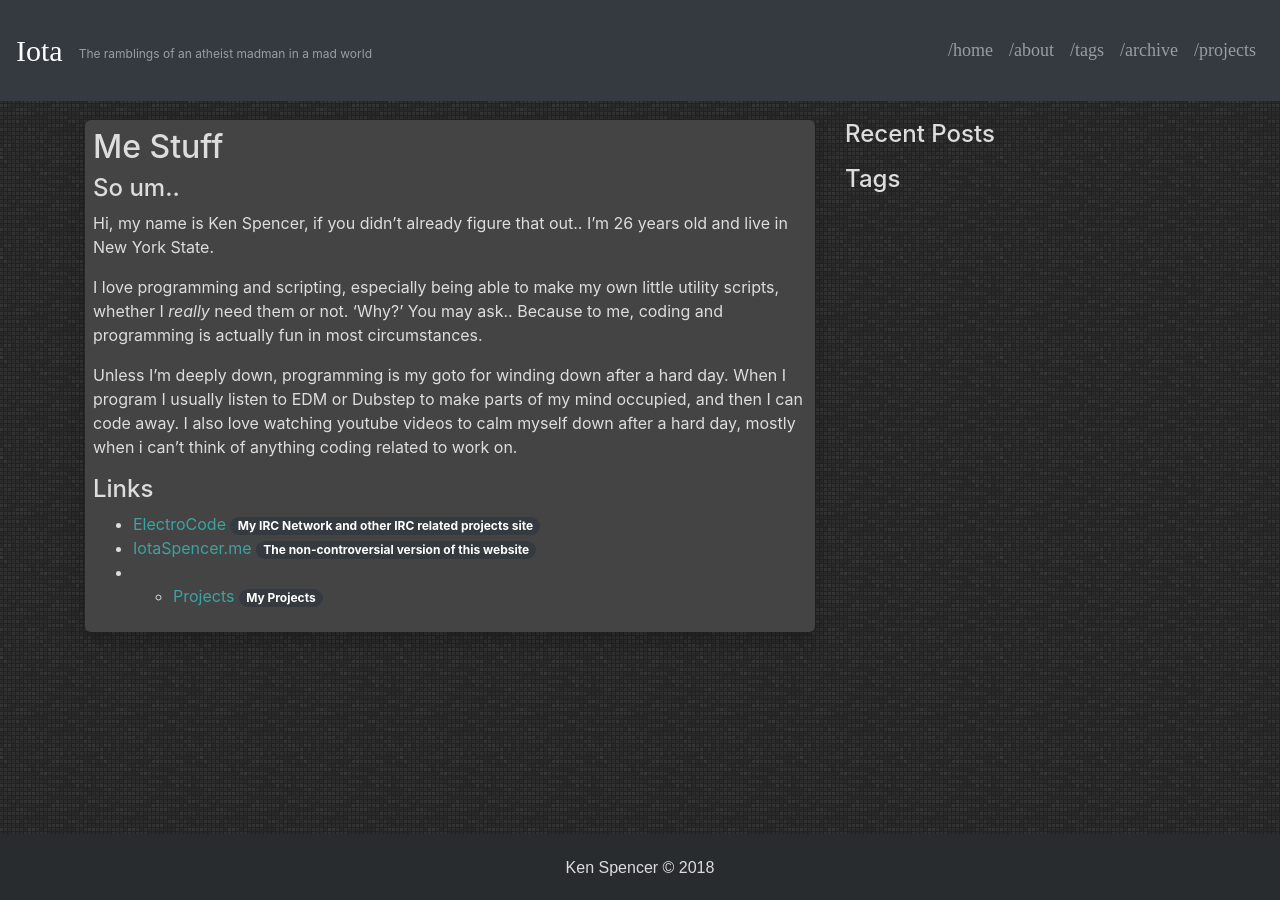
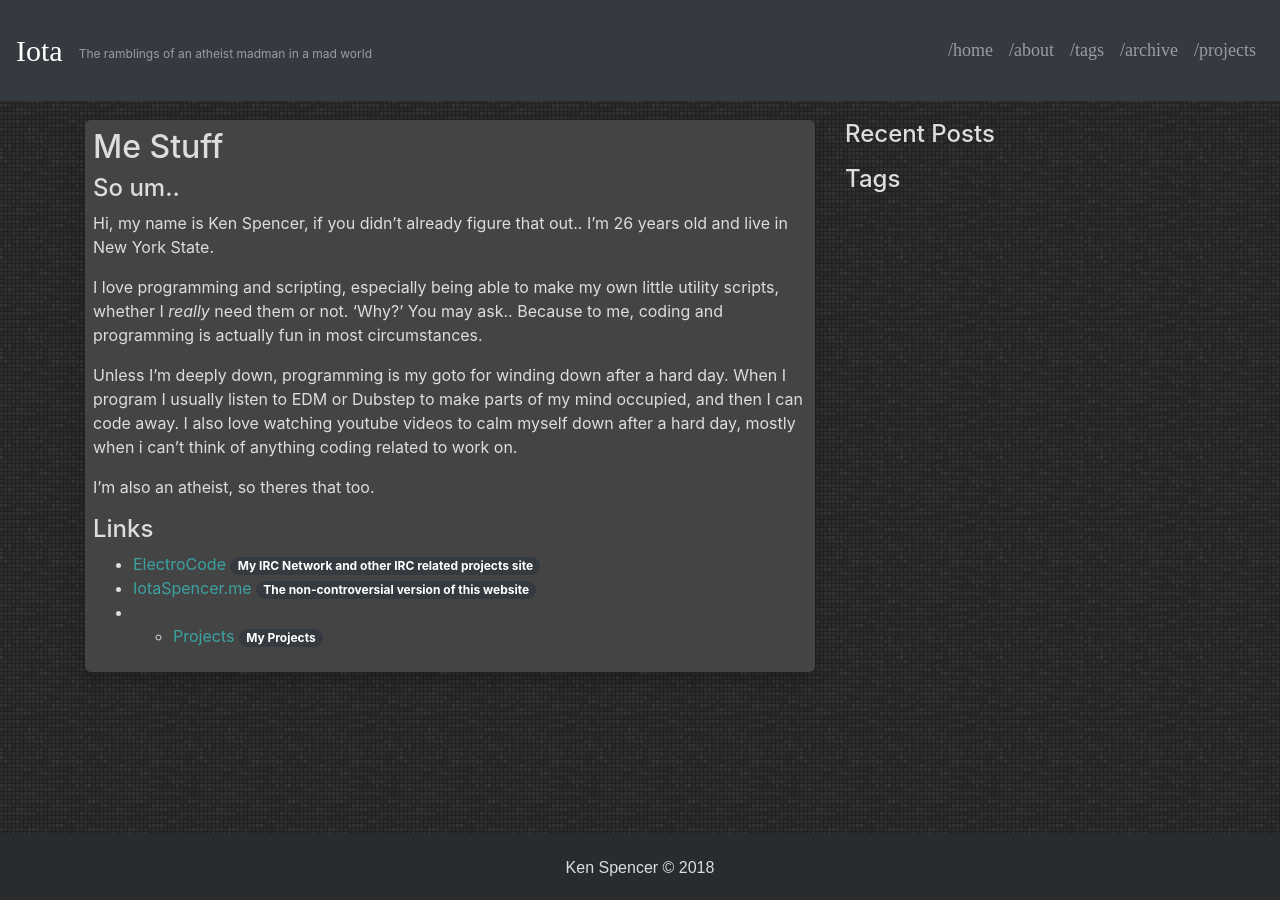
Before and after one commit to IotaSpencer/vent.iotaspencer.me, a Jekyll site: the page built from about.md, in a window 1280 px wide and 900 px high. Built offline with Jekyll 4.4.1, drawn with Linux system fonts in a browser that asks for light colours; nearby versions of some CDN libraries.

Commit message:
i'm an atheist hurray

```diff
--- a/about.md
+++ b/about.md
@@ -13,6 +13,7 @@ I love programming and scripting, especially being able to make my own little ut
 
 Unless I'm deeply down, programming is my goto for winding down after a hard day. When I program I usually listen to EDM or Dubstep to make parts of my mind occupied, and then I can code away.  I also love watching youtube videos to calm myself down after a hard day, mostly when i can't think of anything coding related to work on.
 
+I'm also an atheist, so theres that too.
 ## Links
 
 * [ElectroCode](https://electrocode.net) <span class="badge badge-pill badge-dark">My IRC Network and other IRC related projects site</span>
```
